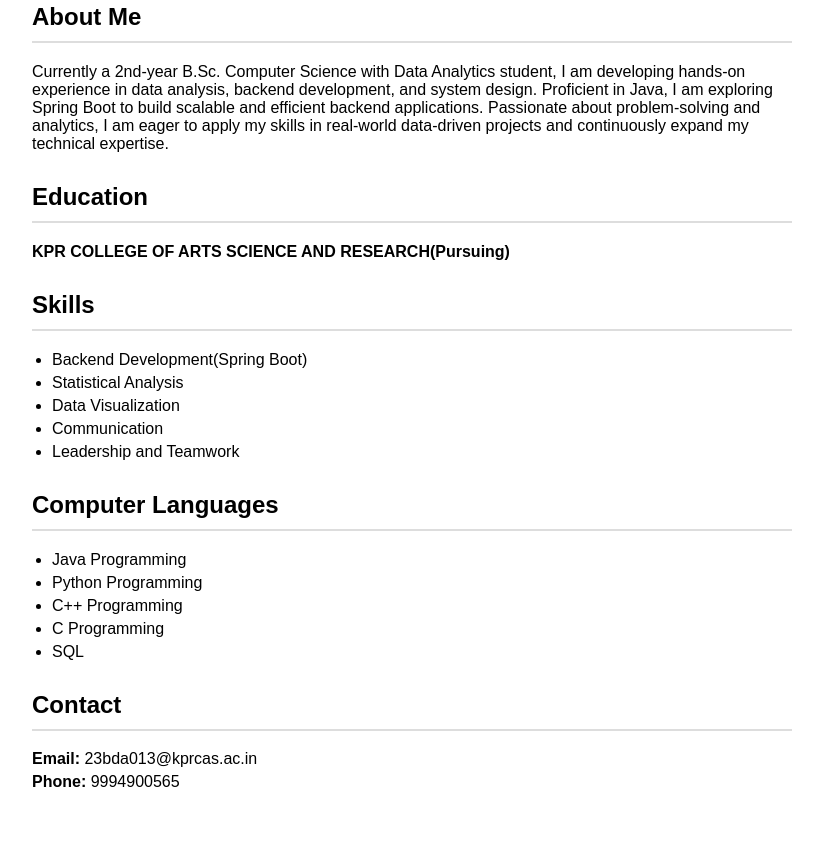
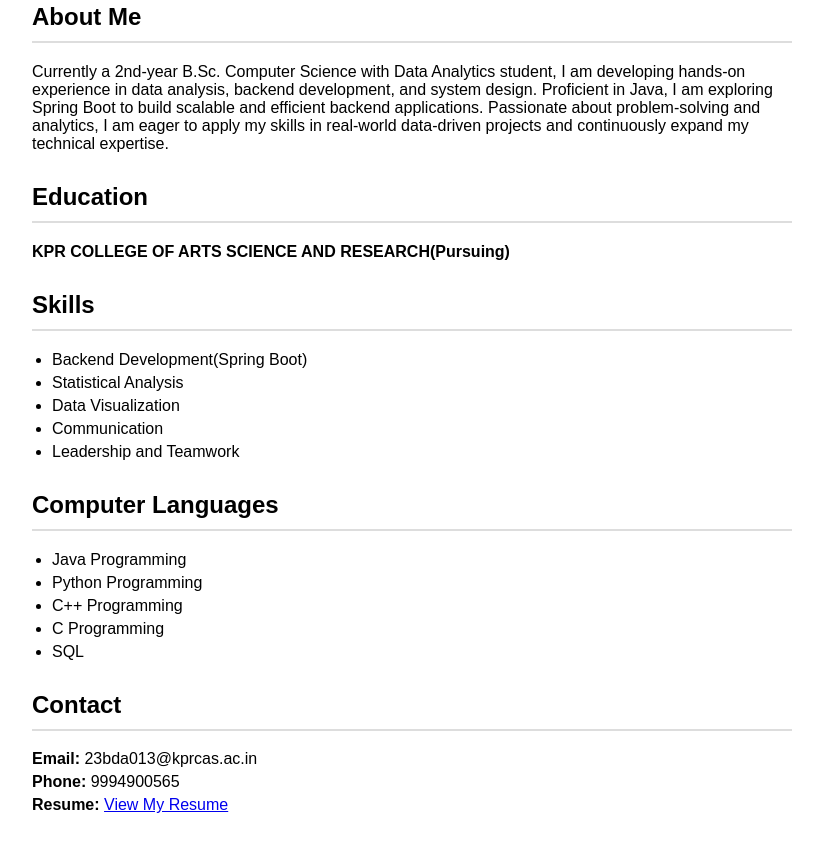
Before and after one commit to Dharanish05/portfolio, a plain HTML site: page index.html in a window 1280 px wide. Shown: the part 319-1170 px from the top of the page, without its empty margins (228-1051 px from the left). Drawn offline with Linux system fonts and the light colour scheme.

Commit message:
Update index.html

```diff
--- a/index.html
+++ b/index.html
@@ -141,7 +141,7 @@
             <h2>Contact</h2>
             <p><strong>Email:</strong> 23bda013@kprcas.ac.in</p>
             <p><strong>Phone:</strong> 9994900565</p>
-            <!-- <p><strong>Resume:</strong> <a href="kt.pdf" target="_blank">View My Resume</a></p> -->
+            <p><strong>Resume:</strong> <a href="kt.pdf" target="_blank">View My Resume</a></p>
         </div>
 
     </div>
```
